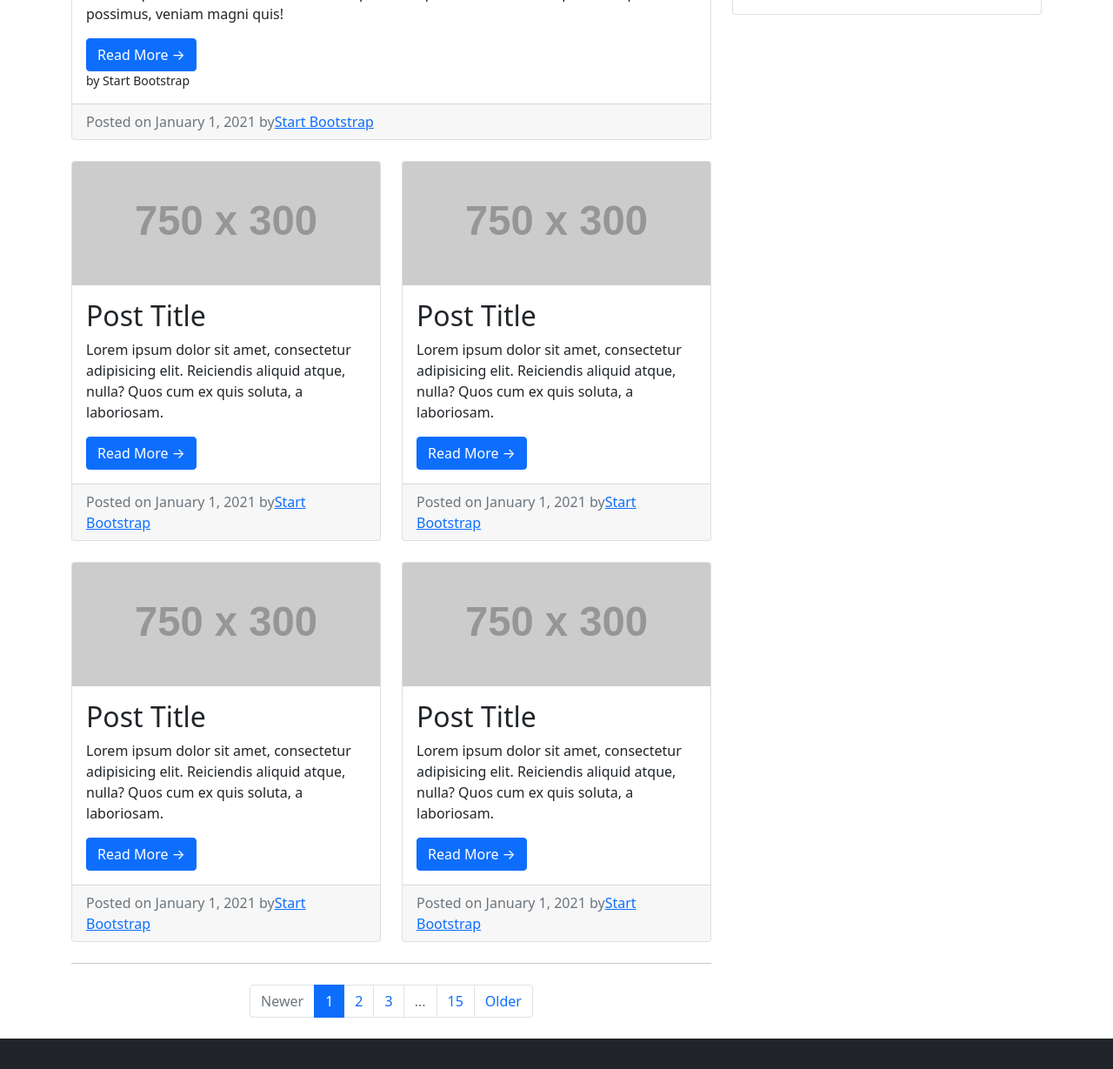
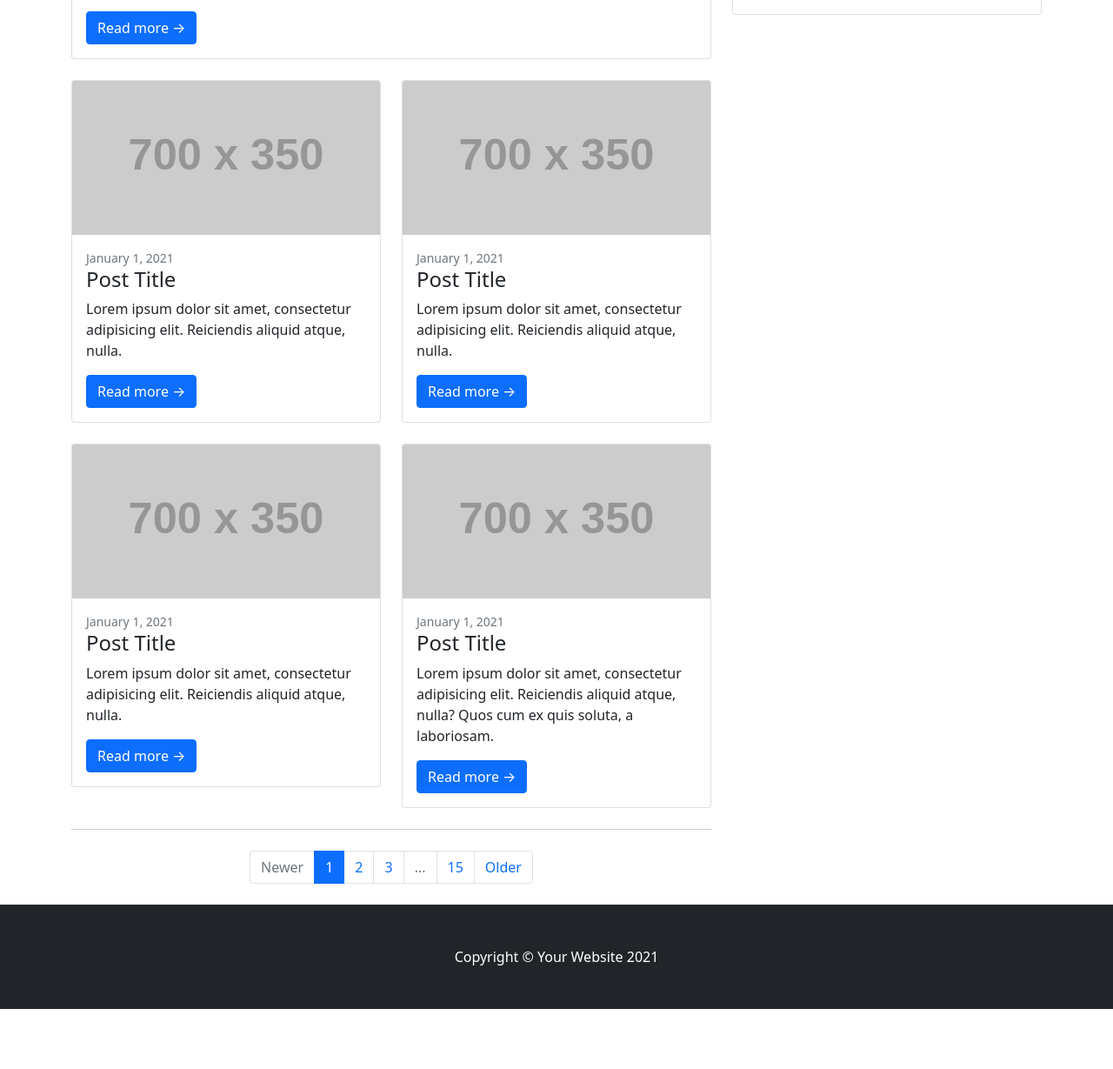
Before and after one commit to StartBootstrap/startbootstrap-blog-home, a website: page src/pug/index.pug in a window 1280 px wide. Shown: the part 821-2050 px from the top of the page at 87% size. After the commit the page ends 1981 px from the top, so only its background shows below. Drawn offline with nearby package versions, Linux system fonts and the light colour scheme; files that its build step writes are made by us from their sources; placeholder pictures from the web are drawn by us.

Commit message:
style changes to post titles and header

```diff
--- a/src/pug/index.pug
+++ b/src/pug/index.pug
@@ -39,7 +39,7 @@ html(lang='en')
         header.py-5.bg-light.border-bottom.mb-4
             .container
                 .text-center.my-5
-                    h1 Welcome to Blog Home!
+                    h1.fw-bolder Welcome to Blog Home!
                     p.lead.mb-0 A Bootstrap 5 starter layout for your next blog homepage
 
         // Page content
@@ -51,17 +51,14 @@ html(lang='en')
 
                     // Featured blog post
                     .card.mb-4
-                        img.card-img-top(src='https://dummyimage.com/750x300/dee2e6/6c757d.jpg', alt='Card image cap')
+                        a(href='#!')
+                            img.card-img-top(src='https://dummyimage.com/850x350/dee2e6/6c757d.jpg', alt='Card image cap')
                         .card-body
-                            h2.card-title.mb-4 Featured Post Title
-                            .small.text-muted.mb-4 January 1, 2021
+                            .small.text-muted January 1, 2021
+                            h2.card-title Featured Post Title
                             p.card-text
                                 | Lorem ipsum dolor sit amet, consectetur adipisicing elit. Reiciendis aliquid atque, nulla? Quos cum ex quis soluta, a laboriosam. Dicta expedita corporis animi vero voluptate voluptatibus possimus, veniam magni quis!
-                            a.btn.btn-primary(href='#!') Read More →
-                            .small by Start Bootstrap
-                        .card-footer.text-muted
-                            | Posted on January 1, 2021 by
-                            a(href='#!') Start Bootstrap
+                            a.btn.btn-primary(href='#!') Read more →
 
                     // Nested row for non-featured blog posts
                     .row
@@ -69,49 +66,45 @@ html(lang='en')
                         .col-lg-6
                             // Blog post
                             .card.mb-4
-                                img.card-img-top(src='https://dummyimage.com/750x300/dee2e6/6c757d.jpg', alt='Card image cap')
+                                a(href='#!')
+                                    img.card-img-top(src='https://dummyimage.com/700x350/dee2e6/6c757d.jpg', alt='...')
                                 .card-body
-                                    h2.card-title Post Title
+                                    .small.text-muted January 1, 2021
+                                    h2.card-title.h4 Post Title
                                     p.card-text
-                                        | Lorem ipsum dolor sit amet, consectetur adipisicing elit. Reiciendis aliquid atque, nulla? Quos cum ex quis soluta, a laboriosam.
-                                    a.btn.btn-primary(href='#!') Read More →
-                                .card-footer.text-muted
-                                    | Posted on January 1, 2021 by
-                                    a(href='#!') Start Bootstrap
+                                        | Lorem ipsum dolor sit amet, consectetur adipisicing elit. Reiciendis aliquid atque, nulla.
+                                    a.btn.btn-primary(href='#!') Read more →
                             // Blog post
                             .card.mb-4
-                                img.card-img-top(src='https://dummyimage.com/750x300/dee2e6/6c757d.jpg', alt='Card image cap')
+                                a(href='#!')
+                                    img.card-img-top(src='https://dummyimage.com/700x350/dee2e6/6c757d.jpg', alt='...')
                                 .card-body
-                                    h2.card-title Post Title
+                                    .small.text-muted January 1, 2021
+                                    h2.card-title.h4 Post Title
                                     p.card-text
-                                        | Lorem ipsum dolor sit amet, consectetur adipisicing elit. Reiciendis aliquid atque, nulla? Quos cum ex quis soluta, a laboriosam.
-                                    a.btn.btn-primary(href='#!') Read More →
-                                .card-footer.text-muted
-                                    | Posted on January 1, 2021 by
-                                    a(href='#!') Start Bootstrap
+                                        | Lorem ipsum dolor sit amet, consectetur adipisicing elit. Reiciendis aliquid atque, nulla.
+                                    a.btn.btn-primary(href='#!') Read more →
                         .col-lg-6
                             // Blog post
                             .card.mb-4
-                                img.card-img-top(src='https://dummyimage.com/750x300/dee2e6/6c757d.jpg', alt='Card image cap')
+                                a(href='#!')
+                                    img.card-img-top(src='https://dummyimage.com/700x350/dee2e6/6c757d.jpg', alt='...')
                                 .card-body
-                                    h2.card-title Post Title
+                                    .small.text-muted January 1, 2021
+                                    h2.card-title.h4 Post Title
+                                    p.card-text
+                                        | Lorem ipsum dolor sit amet, consectetur adipisicing elit. Reiciendis aliquid atque, nulla.
+                                    a.btn.btn-primary(href='#!') Read more →
+                            // Blog post
+                            .card.mb-4
+                                a(href='#!')
+                                    img.card-img-top(src='https://dummyimage.com/700x350/dee2e6/6c757d.jpg', alt='...')
+                                .card-body
+                                    .small.text-muted January 1, 2021
+                                    h2.card-title.h4 Post Title
                                     p.card-text
                                         | Lorem ipsum dolor sit amet, consectetur adipisicing elit. Reiciendis aliquid atque, nulla? Quos cum ex quis soluta, a laboriosam.
-                                    a.btn.btn-primary(href='#!') Read More →
-                                .card-footer.text-muted
-                                    | Posted on January 1, 2021 by
-                                    a(href='#!') Start Bootstrap
-                            // Blog post
-                            .card.mb-4
-                                img.card-img-top(src='https://dummyimage.com/750x300/dee2e6/6c757d.jpg', alt='Card image cap')
-                                .card-body
-                                    h2.card-title Post Title
-                                    p.card-text
-                                        | Lorem ipsum dolor sit amet, consectetur adipisicing elit. Reiciendis aliquid atque, nulla? Quos cum ex quis soluta, a laboriosam.
-                                    a.btn.btn-primary(href='#!') Read More →
-                                .card-footer.text-muted
-                                    | Posted on January 1, 2021 by
-                                    a(href='#!') Start Bootstrap
+                                    a.btn.btn-primary(href='#!') Read more →
 
                     // Pagination
                     nav(aria-label='Pagination')
```
Also changed, not shown: dist/index.html.
